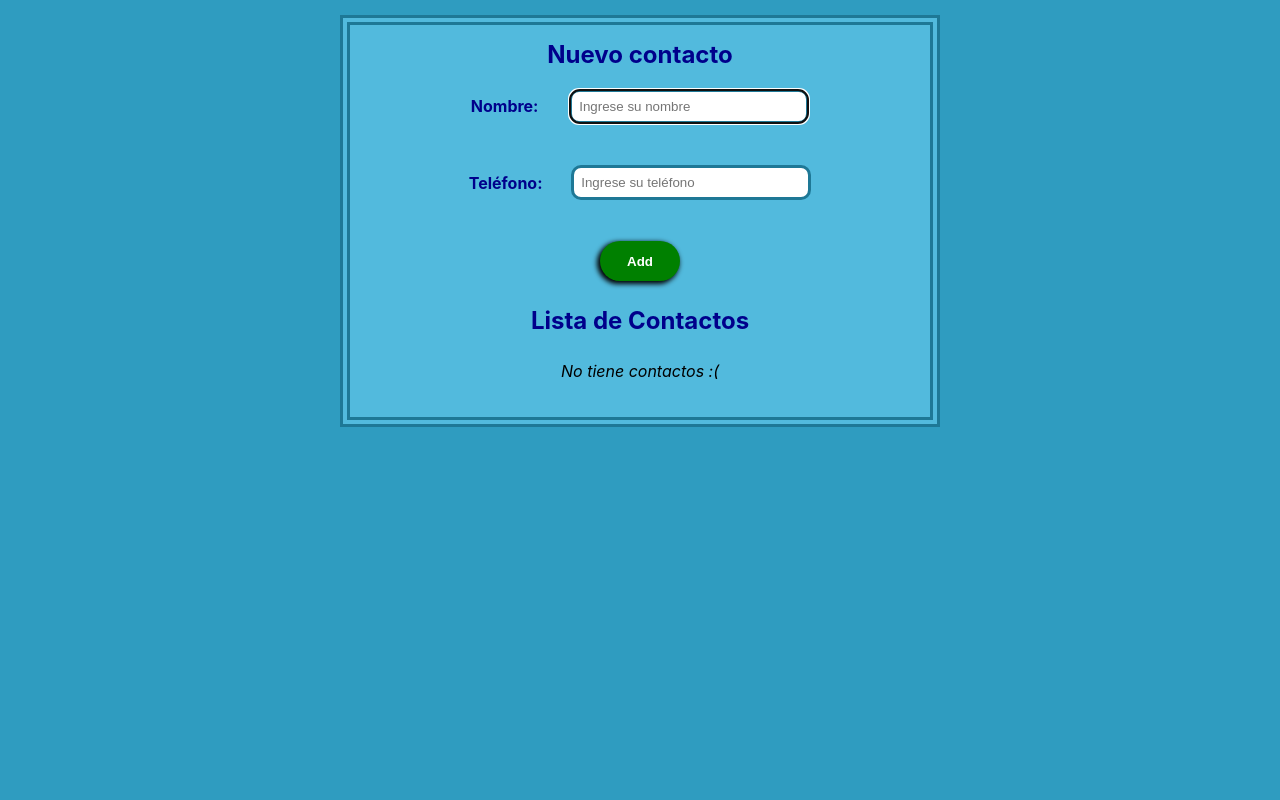
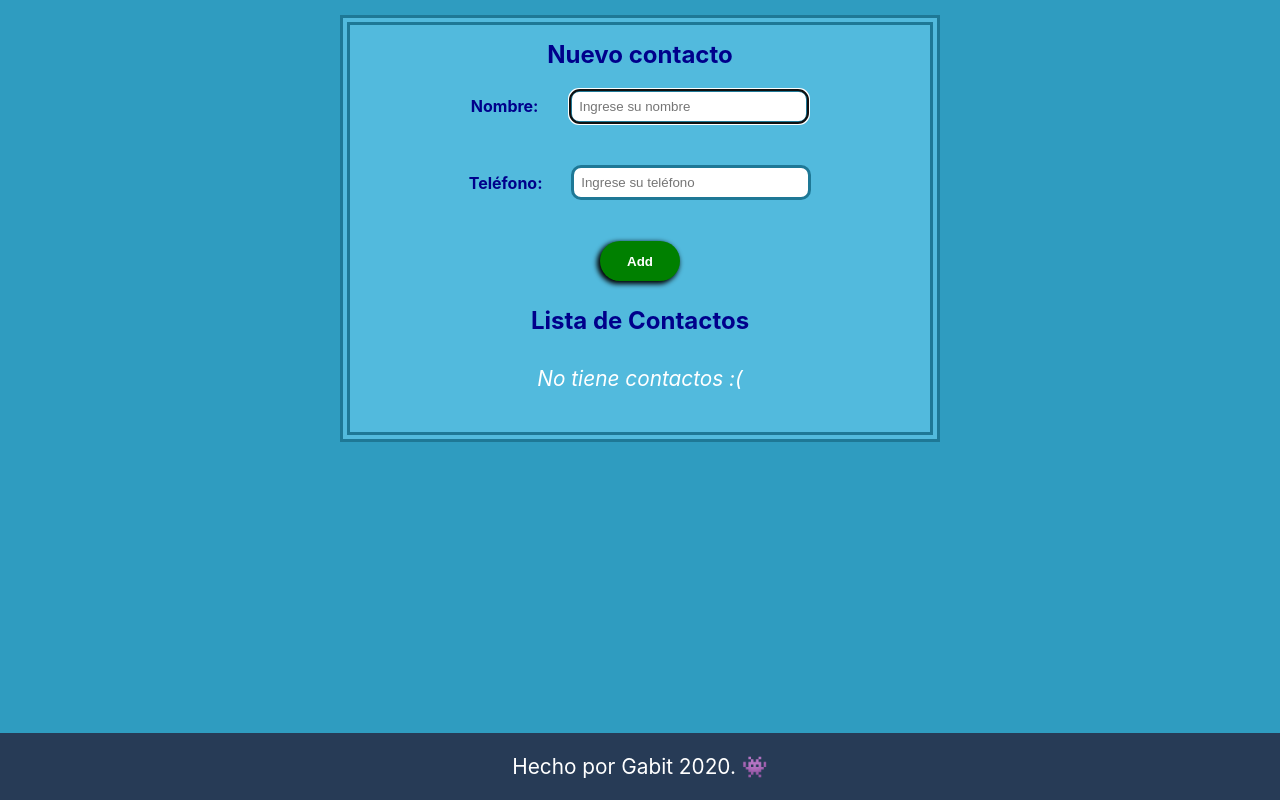
Before and after one commit to gabit690/administrador-de-contactos, a React (Create React App) app: page / in a window 1280 px wide. Built offline with nearby package versions, Linux system fonts and the light colour scheme.

Commit message:
Agregado componente de autor

```diff
--- /dev/null
+++ b/src/Gabit.css
@@ -0,0 +1,13 @@
+.contenedor-gabit {
+  min-width: 400px;
+  position: absolute;
+  bottom: 0;
+  width: 100%;
+  background-color: rgb(39, 59, 86);
+}
+
+p {
+  text-align: center;
+  font-size: 1.3rem;
+  color: white;
+}
--- /dev/null
+++ b/src/Gabit.js
@@ -0,0 +1,11 @@
+import "./Gabit.css";
+
+const Gabit = ({ mensaje, anio, emoji }) => {
+  return (
+    <div className="contenedor-gabit">
+      <p>{mensaje + " " + anio + ". " + emoji}</p>
+    </div>
+  );
+};
+
+export default Gabit;
--- a/src/components/ContactList/ContactList.js
+++ b/src/components/ContactList/ContactList.js
@@ -7,14 +7,14 @@ const ContactList = ({contacts, removeContact}) => {
     removeContact(value);
   }
 
-  const contactsTable = (contacts).map((contact, index) =>
-    (<tr key={index} onClick={handleRemoveContact} >
-      <td>{contact.name}</td>
+  const contactsRows = (contacts).map((contact, index) =>
+    (<tr key={index}>
+      <td onClick={handleRemoveContact}>{contact.name}</td>
       <td>{contact.phone}</td>
     </tr>)
   );
 
-  const contenido = (contactsTable.length === 0) ? <p>No tiene contactos :(</p>:(
+  const contenido = (contactsRows.length === 0) ? <p>No tiene contactos :(</p>:(
     <table>
       <thead>
         <tr>
@@ -23,7 +23,7 @@ const ContactList = ({contacts, removeContact}) => {
         </tr>
       </thead>
       <tbody>
-        {contactsTable}
+        {contactsRows}
       </tbody>
     </table>
   );
--- a/src/index.js
+++ b/src/index.js
@@ -3,10 +3,12 @@ import ReactDOM from 'react-dom';
 import './index.css';
 import App from './App';
 import reportWebVitals from './reportWebVitals';
+import Gabit from "./Gabit";
 
 ReactDOM.render(
   <React.StrictMode>
     <App />
+    <Gabit mensaje="Hecho por Gabit" anio="2020" emoji="&#x1F47E;" />
   </React.StrictMode>,
   document.getElementById('root')
 );
```
Also changed, not shown: 1 other file (tests, documents, lock files or other folders).
